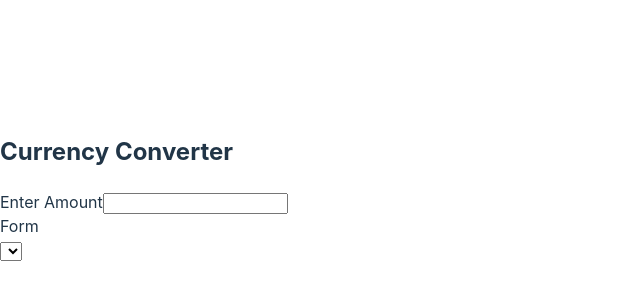
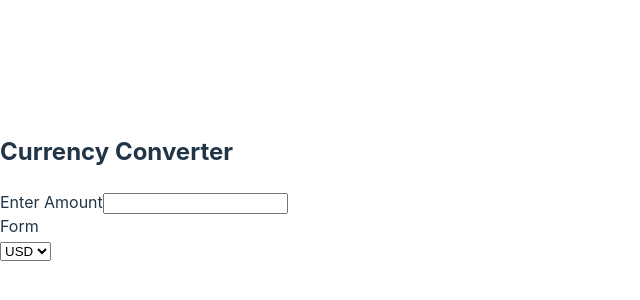
Before and after one commit to IT21314742/Currency-Converter, a React (Vite) app: page / in a window 1280 px wide. Shown: the part 212-512 px from the top of the page, without its empty margins (0-640 px from the left). Built offline with nearby package versions, Linux system fonts and the light colour scheme.

Commit message:
Update
Update

```diff
--- a/src/App.jsx
+++ b/src/App.jsx
@@ -15,7 +15,11 @@ const App = () => {
           <label className="form-label">Form</label>
           <div className="currency-select">
             <img src="" alt="" />
-            <select name="" id=""></select>
+            <select className="currency-dropdown">
+              <option value="USD">USD</option>
+              <option value="LKR">LKR</option>
+              <option value="NPR">NPR</option>
+            </select>
           </div>
         </div>
       </div>
```
